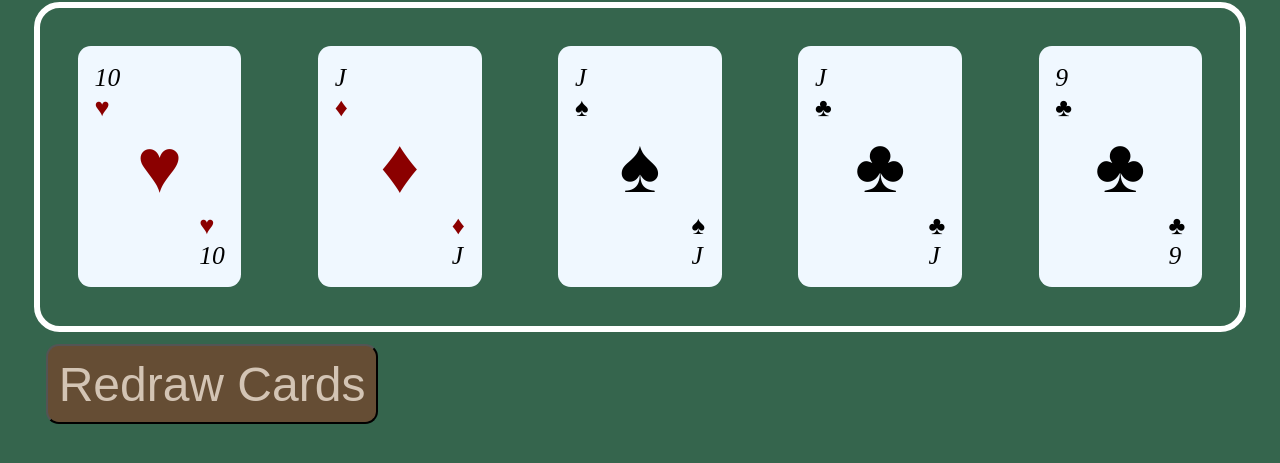
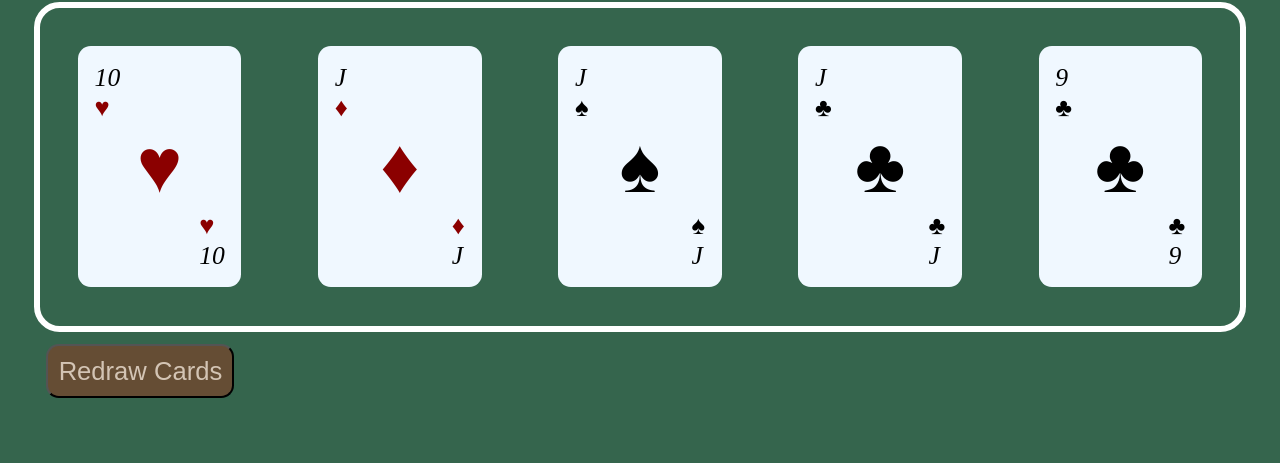
Before and after one commit to johanmha/pokerhand, a website: page client/index.html in a window 1280 px wide. Shown: the part 69-532 px from the top of the page. Drawn offline with Linux system fonts and the light colour scheme.

Commit message:
Refactoring styles

```diff
--- a/client/styles.css
+++ b/client/styles.css
@@ -1,3 +1,8 @@
+
+html body{
+    background-color: #35654D;
+}
+
 .top-text {
     display: flex;
     flex-wrap: nowrap;
@@ -18,10 +23,6 @@
     font-size: 2.5vw;
     color: #FFFFFF;
     display: flex;
-}
-
-.container {
-    background-color: #35654D;
 }
 
 .cards {
@@ -102,15 +103,12 @@
 }
 
 button {
-    font-size: 3rem;
+    font-size: 2vw;
     background-color: #654d34;
     outline: 0;
     color: #d3c4b4;
     padding: 0.8vw;
     border-radius: 1vw;
-    /* border-width: 0.2vw; */
-    /* border-color: #65344d; */
-    /* border-style: solid; */
 }
 
 button:hover {
```
